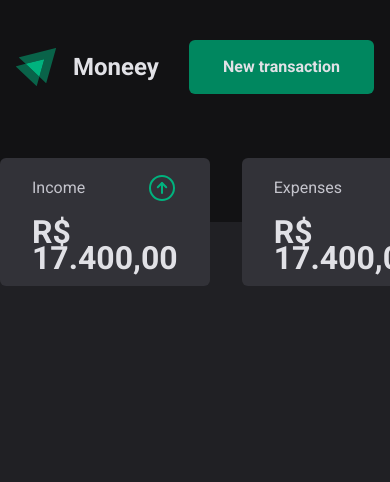
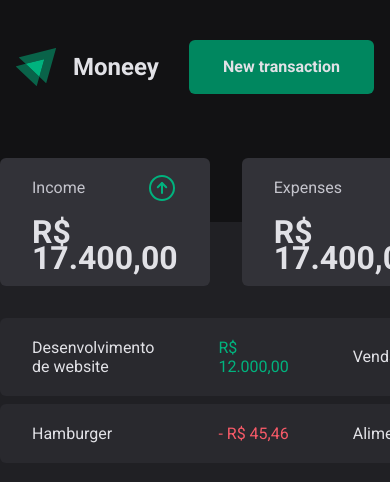
Before and after one commit to hurick/moneey, a React (Vite) app: page / in a window 390 px wide. Shown: the top 482 px of the page. Built offline with nearby package versions, Linux system fonts and the light colour scheme.

Commit message:
feat(TableTransactions): added structure and styles

```diff
--- /dev/null
+++ b/src/pages/Home/components/TableTransactions/index.tsx
@@ -0,0 +1,38 @@
+import {
+  TransactionItem,
+  TransactionsContainer,
+  TransactionsTable,
+  TransactionAmountHighlight
+} from './styles'
+
+export const TableTransactions = () => {
+  return (
+    <TransactionsContainer>
+      <TransactionsTable>
+        <tbody>
+          <TransactionItem>
+            <td>Desenvolvimento de website</td>
+            <td>
+              <TransactionAmountHighlight variant="income">
+                R$ 12.000,00
+              </TransactionAmountHighlight>
+            </td>
+            <td>Venda</td>
+            <td>11/10/2022</td>
+          </TransactionItem>
+
+          <TransactionItem>
+            <td>Hamburger</td>
+            <td>
+              <TransactionAmountHighlight variant="expenses">
+                - R$ 45,46
+              </TransactionAmountHighlight>
+            </td>
+            <td>Alimentação</td>
+            <td>10/10/2022</td>
+          </TransactionItem>
+        </tbody>
+      </TransactionsTable>
+    </TransactionsContainer>
+  )
+}
--- /dev/null
+++ b/src/pages/Home/components/TableTransactions/styles.ts
@@ -0,0 +1,43 @@
+import styled from "styled-components"
+
+export const TransactionsContainer = styled.section`
+  margin-top: 1.5rem;
+`
+
+export const TransactionsTable = styled.table`
+  width: 100%;
+
+  border-collapse: separate;
+  border-spacing: 0 .5rem;
+`
+
+export const TransactionItem = styled.tr`
+  background-color: ${props => props.theme["gray-700"]};
+
+  td {
+    padding: 1.25rem 2rem;
+
+    &:first-child {
+      width: 40%;
+
+      border-top-left-radius: 6px;
+      border-bottom-left-radius: 6px;
+    }
+
+    &:last-child {
+      border-top-right-radius: 6px;
+      border-bottom-right-radius: 6px;
+    }
+  }
+`
+
+interface TransactionAmountHighlightProps {
+  variant: 'income' | 'expenses'
+}
+
+export const TransactionAmountHighlight = styled.span<TransactionAmountHighlightProps>`
+  color: ${props => props.variant === 'income'
+    ? props.theme["green-300"]
+    : props.theme["red-300"]
+  };
+`
--- a/src/pages/Home/index.tsx
+++ b/src/pages/Home/index.tsx
@@ -1,4 +1,5 @@
 import { Summary } from './components/Summary'
+import { TableTransactions } from './components/TableTransactions'
 
 import {
   HomeContainer
@@ -8,6 +9,7 @@
   return (
     <HomeContainer>
       <Summary />
+      <TableTransactions />
     </HomeContainer>
   )
 }
```
